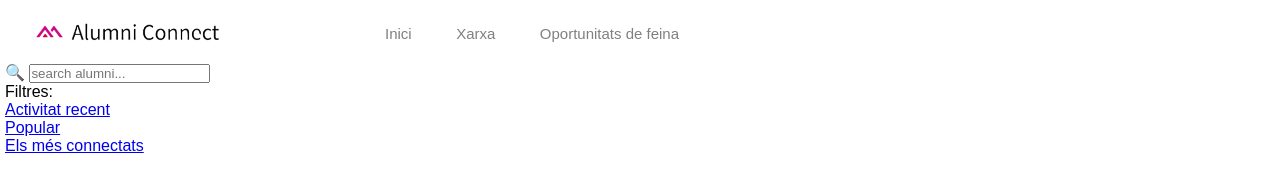
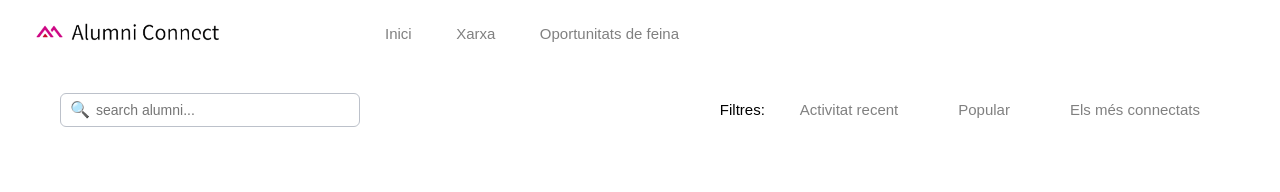
Before and after one commit to oriolcalicab/-Projecte-ITAlumni, a website: page page/networking.html in a window 1280 px wide. Drawn offline with Linux system fonts and the light colour scheme.

Commit message:
create css structure

```diff
--- a/page/networking.html
+++ b/page/networking.html
@@ -33,9 +33,9 @@
       <nav class="filter-nav">
         <span class="filter-label">Filtres:</span>
         <ul class="filter-list">
-          <li><a href="#" title="Activitat recent">Activitat recent</a></li>
-          <li><a href="#" title="Popular">Popular</a></li>
-          <li><a href="#" title="Els més connectats">Els més connectats</a></li>
+          <li><a href="#" class="filter-link">Activitat recent</a></li>
+          <li><a href="#" class="filter-link">Popular</a></li>
+          <li><a href="#" class="filter-link">Els més connectats</a></li>
         </ul>
       </nav>
     </section>
--- a/src/css/networking.css
+++ b/src/css/networking.css
@@ -46,3 +46,57 @@ header {
   border-bottom: 3px solid rgb(204, 50, 204);
   padding-bottom: 10px;
 }
+.networking-controls {
+  display: flex;
+  justify-content: space-between;
+  align-items: center;
+  padding: 10px 20px;
+  max-width: 1200px;
+  margin: 20px auto;
+  width: 100%;
+}
+.search-box {
+  position: relative;
+  display: flex;
+  align-items: center;
+  max-width: 300px;
+  width: 100%;
+}
+.search-icon {
+  position: absolute;
+  left: 10px;
+}
+.search-box input {
+  width: 100%;
+  padding: 8px 12px 8px 35px;
+  border: 1px solid #bcc1ca;
+  border-radius: 6px;
+  font-size: 14px;
+  outline: none;
+}
+.filter-nav {
+  display: flex;
+  align-items: center;
+  gap: 15px;
+}
+.filter-label{
+  font-size: 15px;
+}
+.filter-list{
+  display: flex;
+  list-style: none;
+  gap: 20px;
+
+}
+.filter-link{
+  text-decoration: none;
+  color: gray;
+  font-size: 15px;
+  font-weight: 500;
+  padding: 20px;
+}
+.filter-link:hover{
+  color: rgb(204, 50, 204);
+  border-bottom: 3px solid rgb(204, 50, 204);
+
+}
```
